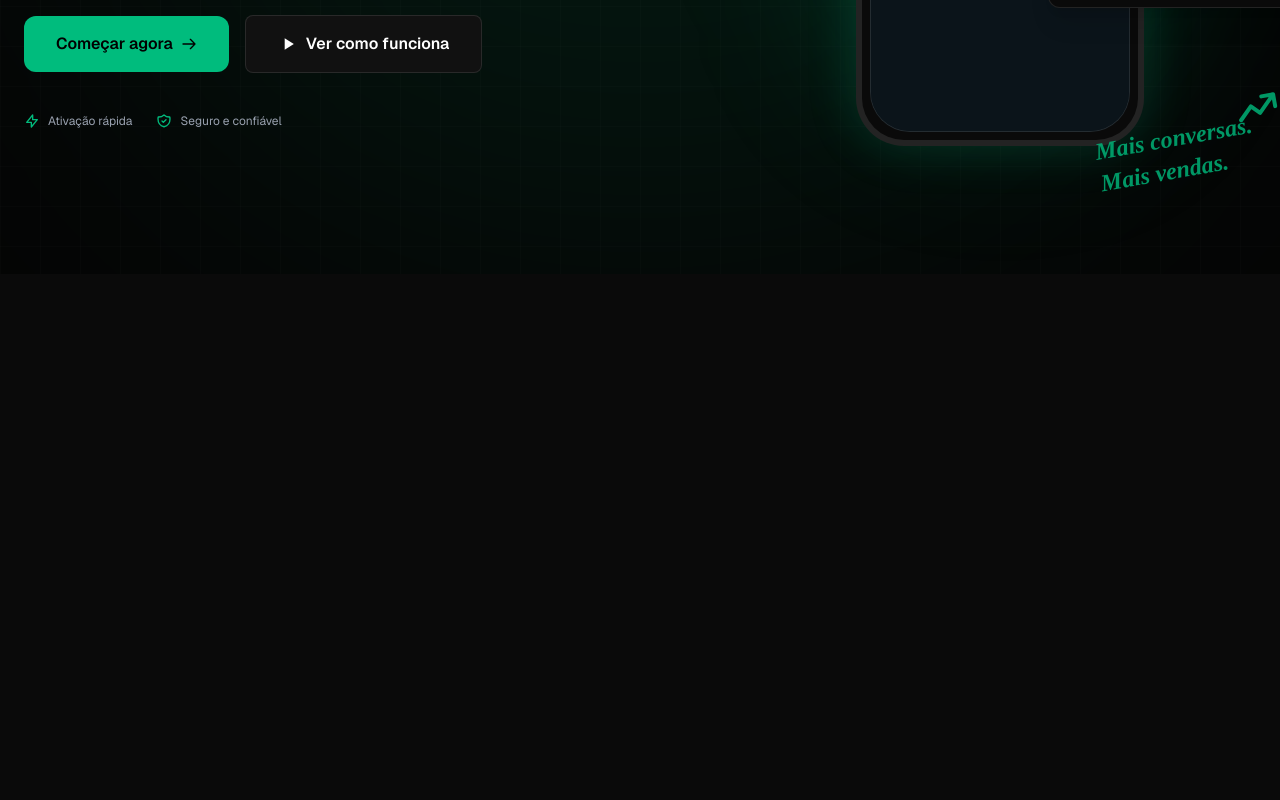
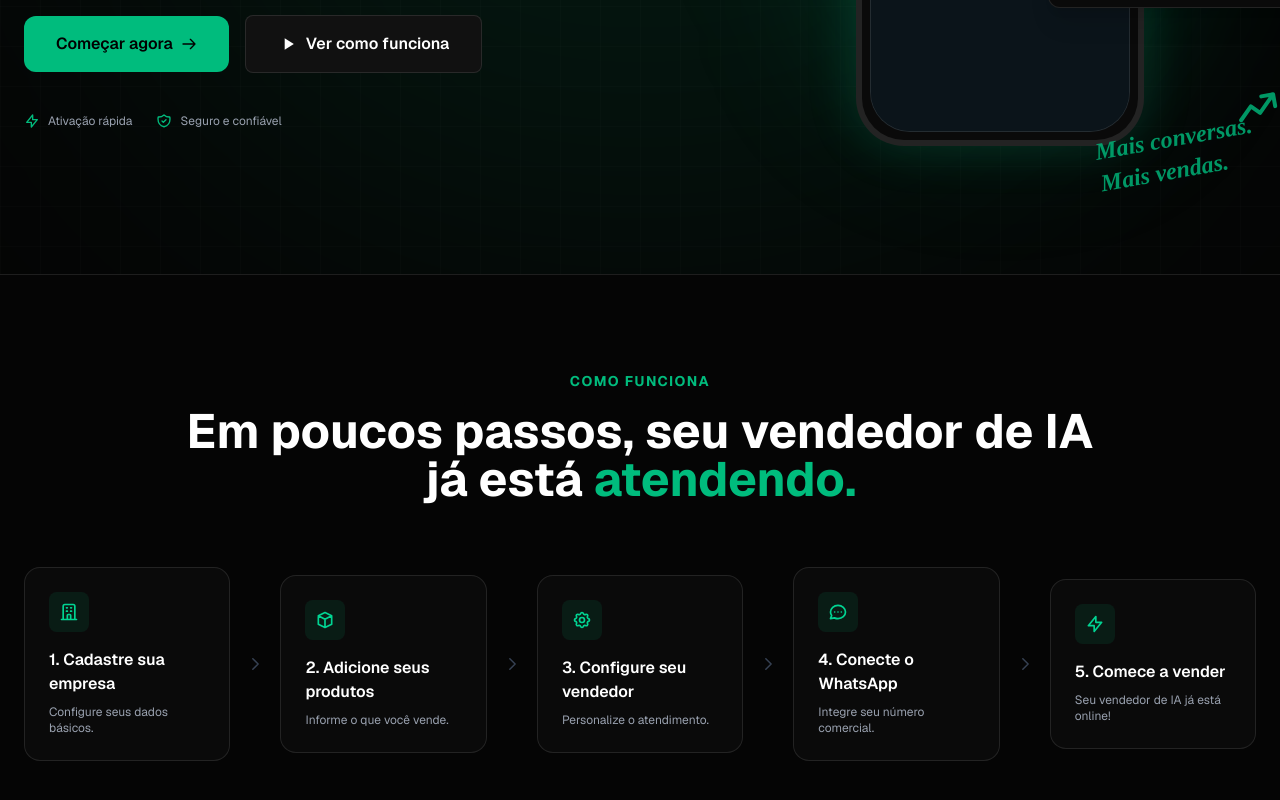
Before and after one commit to jhonatanrodri966/vendevo, a Next.js app: page / in a window 1280 px wide. Shown: the part 594-1394 px from the top of the page. Before the commit the page ends 868 px from the top, so only its background shows below. Built offline with nearby package versions, Linux system fonts and the light colour scheme.

Commit message:
feat: novo design da landing page (parte 1)

```diff
--- a/app/page.tsx
+++ b/app/page.tsx
@@ -19,7 +19,7 @@ export default function Home() {
             <a href="#" className="text-white border-b-2 border-emerald-500 pb-1">Início</a>
             <a href="#" className="hover:text-white transition-colors">Funcionalidades</a>
             <a href="#" className="hover:text-white transition-colors">Preços</a>
-            <a href="#" className="hover:text-white transition-colors">Como funciona</a>
+            <a href="#como-funciona" className="hover:text-white transition-colors">Como funciona</a>
             <a href="#" className="hover:text-white transition-colors">Dúvidas</a>
           </div>
 
@@ -159,6 +159,76 @@ export default function Home() {
         </div>
       </main>
 
+      {/* Como Funciona */}
+      <section id="como-funciona" className="py-24 bg-[#050505] border-t border-white/5 relative z-10">
+        <div className="max-w-7xl mx-auto px-6">
+          <div className="text-center mb-16">
+            <p className="text-emerald-500 font-bold text-sm tracking-widest uppercase mb-4">Como funciona</p>
+            <h2 className="text-3xl md:text-5xl font-bold mb-4">
+              Em poucos passos, seu vendedor de IA <br className="hidden md:block" />
+              já está <span className="text-emerald-500">atendendo.</span>
+            </h2>
+          </div>
+
+          <div className="flex flex-col lg:flex-row items-center justify-between gap-4">
+
+            {/* Passo 1 */}
+            <div className="bg-[#0A0A0A] border border-white/5 p-6 rounded-2xl w-full lg:w-64 relative group hover:border-emerald-500/30 transition-colors">
+              <div className="w-10 h-10 rounded-lg bg-emerald-500/10 flex items-center justify-center text-emerald-400 mb-4">
+                <svg className="w-5 h-5" fill="none" stroke="currentColor" viewBox="0 0 24 24"><path strokeLinecap="round" strokeLinejoin="round" strokeWidth={2} d="M19 21V5a2 2 0 00-2-2H7a2 2 0 00-2 2v16m14 0h2m-2 0h-5m-9 0H3m2 0h5M9 7h1m-1 4h1m4-4h1m-1 4h1m-5 10v-5a1 1 0 011-1h2a1 1 0 011 1v5m-4 0h4" /></svg>
+              </div>
+              <h3 className="font-semibold text-white mb-2">1. Cadastre sua empresa</h3>
+              <p className="text-xs text-gray-400">Configure seus dados básicos.</p>
+            </div>
+
+            <svg className="w-6 h-6 text-gray-700 hidden lg:block" fill="none" stroke="currentColor" viewBox="0 0 24 24"><path strokeLinecap="round" strokeLinejoin="round" strokeWidth={2} d="M9 5l7 7-7 7" /></svg>
+
+            {/* Passo 2 */}
+            <div className="bg-[#0A0A0A] border border-white/5 p-6 rounded-2xl w-full lg:w-64 relative group hover:border-emerald-500/30 transition-colors">
+              <div className="w-10 h-10 rounded-lg bg-emerald-500/10 flex items-center justify-center text-emerald-400 mb-4">
+                <svg className="w-5 h-5" fill="none" stroke="currentColor" viewBox="0 0 24 24"><path strokeLinecap="round" strokeLinejoin="round" strokeWidth={2} d="M20 7l-8-4-8 4m16 0l-8 4m8-4v10l-8 4m0-10L4 7m8 4v10M4 7v10l8 4" /></svg>
+              </div>
+              <h3 className="font-semibold text-white mb-2">2. Adicione seus produtos</h3>
+              <p className="text-xs text-gray-400">Informe o que você vende.</p>
+            </div>
+
+            <svg className="w-6 h-6 text-gray-700 hidden lg:block" fill="none" stroke="currentColor" viewBox="0 0 24 24"><path strokeLinecap="round" strokeLinejoin="round" strokeWidth={2} d="M9 5l7 7-7 7" /></svg>
+
+            {/* Passo 3 */}
+            <div className="bg-[#0A0A0A] border border-white/5 p-6 rounded-2xl w-full lg:w-64 relative group hover:border-emerald-500/30 transition-colors">
+              <div className="w-10 h-10 rounded-lg bg-emerald-500/10 flex items-center justify-center text-emerald-400 mb-4">
+                <svg className="w-5 h-5" fill="none" stroke="currentColor" viewBox="0 0 24 24"><path strokeLinecap="round" strokeLinejoin="round" strokeWidth={2} d="M10.325 4.317c.426-1.756 2.924-1.756 3.35 0a1.724 1.724 0 002.573 1.066c1.543-.94 3.31.826 2.37 2.37a1.724 1.724 0 001.065 2.572c1.756.426 1.756 2.924 0 3.35a1.724 1.724 0 00-1.066 2.573c.94 1.543-.826 3.31-2.37 2.37a1.724 1.724 0 00-2.572 1.065c-.426 1.756-2.924 1.756-3.35 0a1.724 1.724 0 00-2.573-1.066c-1.543.94-3.31-.826-2.37-2.37a1.724 1.724 0 00-1.065-2.572c-1.756-.426-1.756-2.924 0-3.35a1.724 1.724 0 001.066-2.573c-.94-1.543.826-3.31 2.37-2.37.996.608 2.296.07 2.572-1.065z" /><path strokeLinecap="round" strokeLinejoin="round" strokeWidth={2} d="M15 12a3 3 0 11-6 0 3 3 0 016 0z" /></svg>
+              </div>
+              <h3 className="font-semibold text-white mb-2">3. Configure seu vendedor</h3>
+              <p className="text-xs text-gray-400">Personalize o atendimento.</p>
+            </div>
+
+            <svg className="w-6 h-6 text-gray-700 hidden lg:block" fill="none" stroke="currentColor" viewBox="0 0 24 24"><path strokeLinecap="round" strokeLinejoin="round" strokeWidth={2} d="M9 5l7 7-7 7" /></svg>
+
+            {/* Passo 4 */}
+            <div className="bg-[#0A0A0A] border border-white/5 p-6 rounded-2xl w-full lg:w-64 relative group hover:border-emerald-500/30 transition-colors">
+              <div className="w-10 h-10 rounded-lg bg-emerald-500/10 flex items-center justify-center text-emerald-400 mb-4">
+                <svg className="w-5 h-5" fill="none" stroke="currentColor" viewBox="0 0 24 24"><path strokeLinecap="round" strokeLinejoin="round" strokeWidth={2} d="M8 12h.01M12 12h.01M16 12h.01M21 12c0 4.418-4.03 8-9 8a9.863 9.863 0 01-4.255-.949L3 20l1.395-3.72C3.512 15.042 3 13.574 3 12c0-4.418 4.03-8 9-8s9 3.582 9 8z" /></svg>
+              </div>
+              <h3 className="font-semibold text-white mb-2">4. Conecte o WhatsApp</h3>
+              <p className="text-xs text-gray-400">Integre seu número comercial.</p>
+            </div>
+
+            <svg className="w-6 h-6 text-gray-700 hidden lg:block" fill="none" stroke="currentColor" viewBox="0 0 24 24"><path strokeLinecap="round" strokeLinejoin="round" strokeWidth={2} d="M9 5l7 7-7 7" /></svg>
+
+            {/* Passo 5 */}
+            <div className="bg-[#0A0A0A] border border-white/5 p-6 rounded-2xl w-full lg:w-64 relative group hover:border-emerald-500/30 transition-colors">
+              <div className="w-10 h-10 rounded-lg bg-emerald-500/10 flex items-center justify-center text-emerald-400 mb-4">
+                <svg className="w-5 h-5" fill="none" stroke="currentColor" viewBox="0 0 24 24"><path strokeLinecap="round" strokeLinejoin="round" strokeWidth={2} d="M13 10V3L4 14h7v7l9-11h-7z" /></svg>
+              </div>
+              <h3 className="font-semibold text-white mb-2">5. Comece a vender</h3>
+              <p className="text-xs text-gray-400">Seu vendedor de IA já está online!</p>
+            </div>
+
+          </div>
+        </div>
+      </section>
+
     </div>
   );
 }
```
